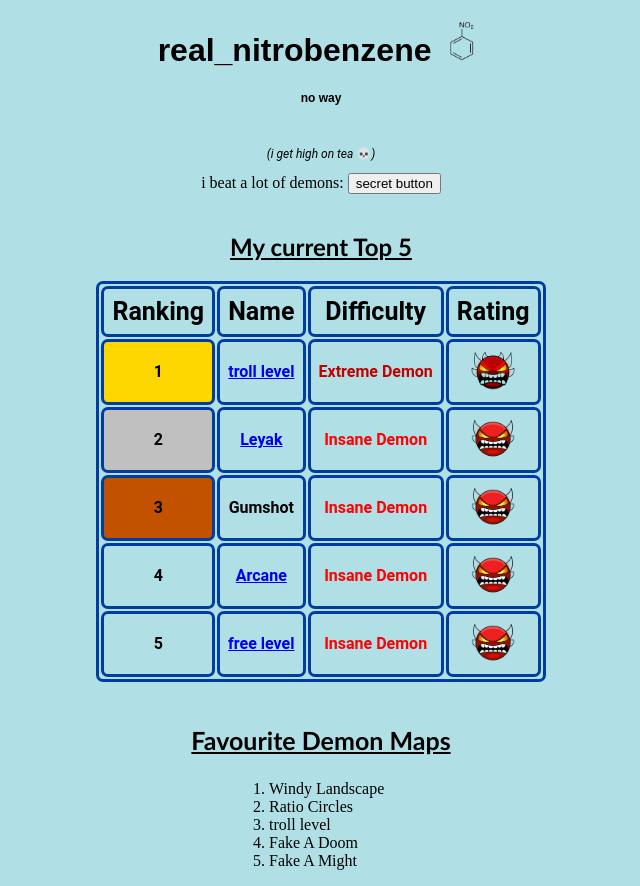
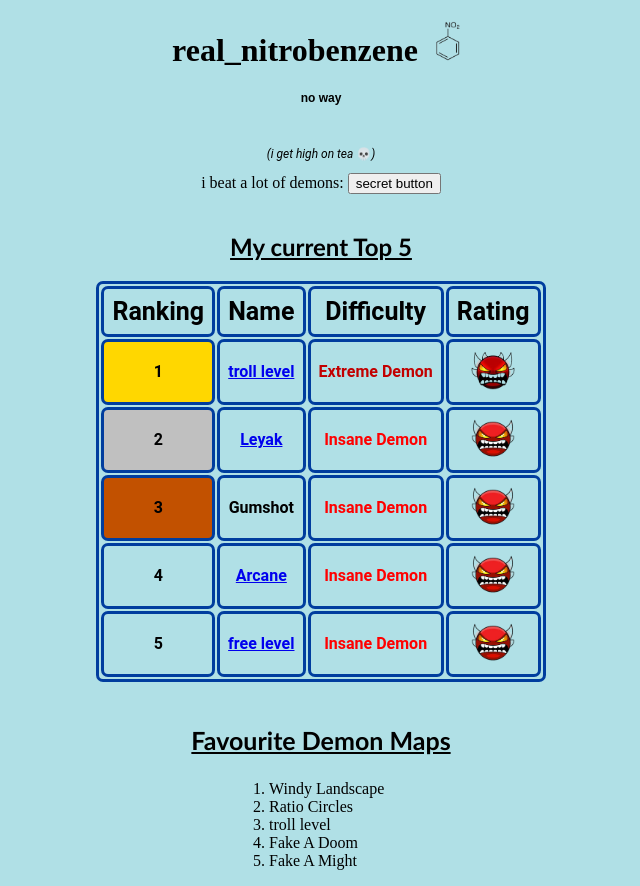
Before and after one commit to real-nitrobenzene/about_me, a plain HTML site: page index.html in a window 1280 px wide. Shown: the whole page, without its empty margins (319-959 px from the left). Drawn offline with Linux system fonts and the light colour scheme.

Commit message:
Update index.html

```diff
--- a/index.html
+++ b/index.html
@@ -27,7 +27,7 @@
 	</style>
 </head>
 <body style="background-color:powderblue;text-align: center">
-	<h1 style="font-family: Arial"> real_nitrobenzene <img src="nitrobenzene.png"> </h1>
+	<h1 style="font-family: Dyna-Puff"> real_nitrobenzene <img src="nitrobenzene.png"> </h1>
 	<h3 style="font-family: Arial;font-size: 12px"> no way </h3>
 	<br>
 	<p style="font-family: Roboto;font-size: 12px"><i> (i get high on tea </i>💀<i>) </i></p>
```
